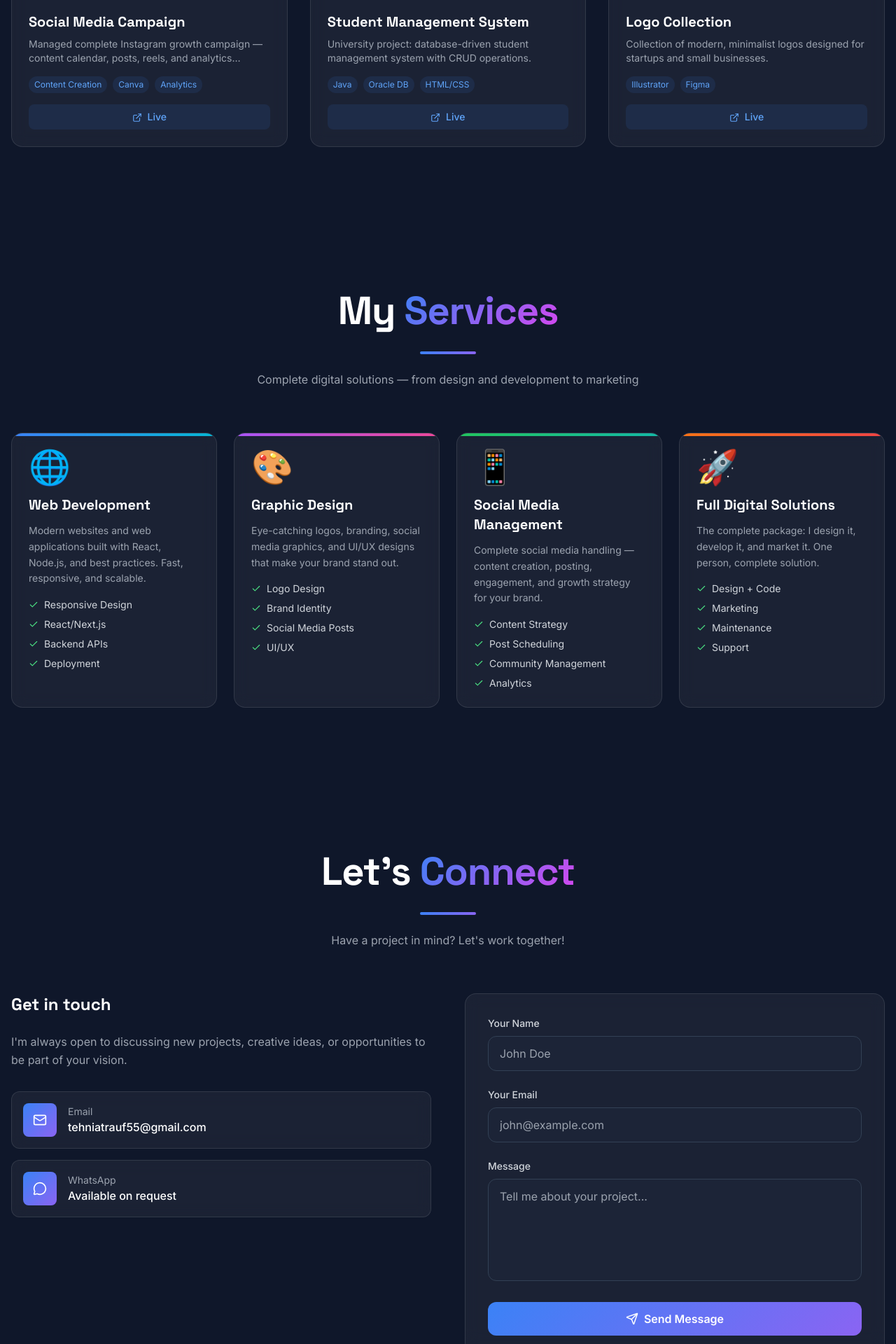
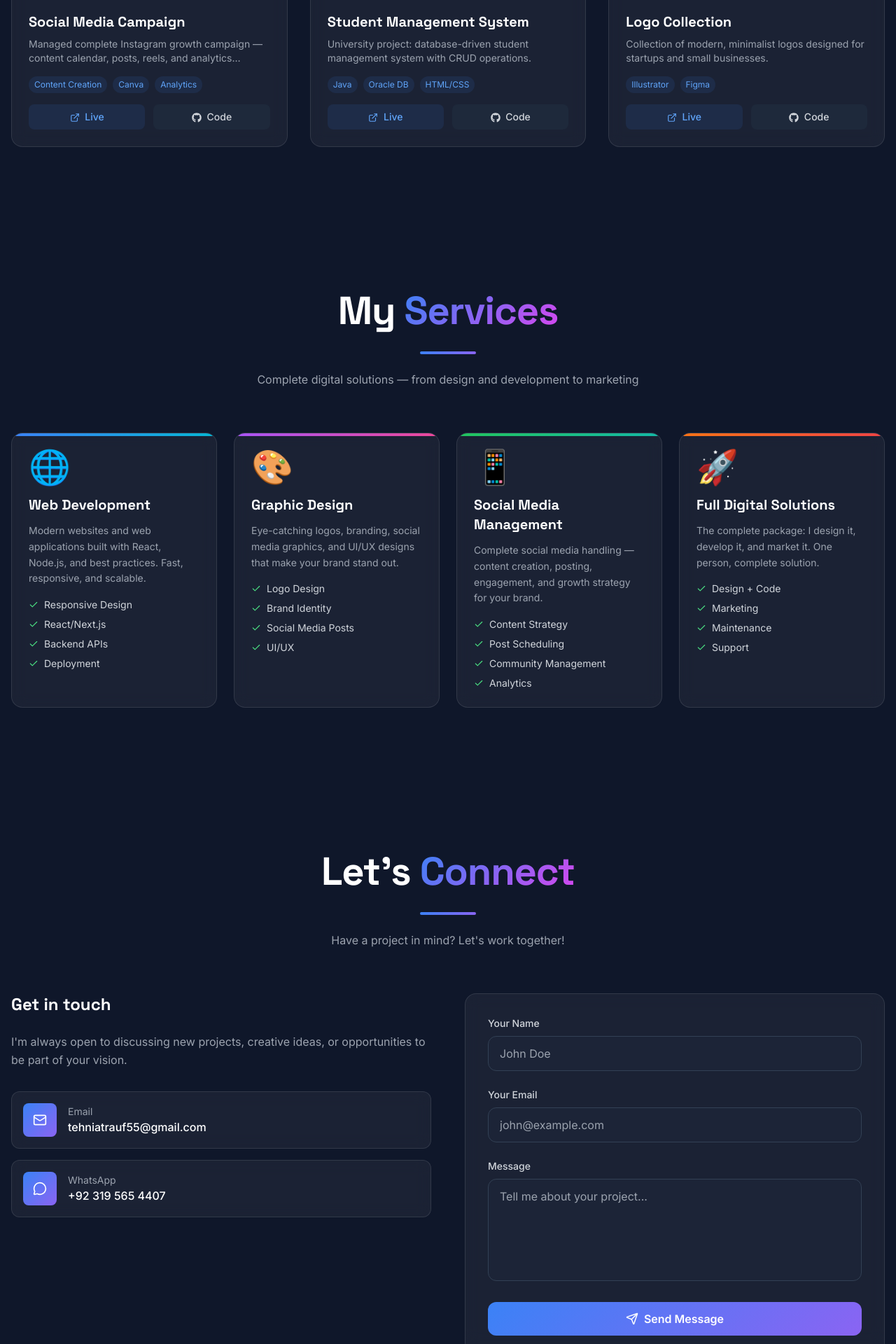
Before and after one commit to tehniatrauf/portfolio, a React (Create React App) app: page / in a window 1280 px wide. Shown: the part 3916-5836 px from the top of the page at 70% size. Built offline with nearby package versions, Linux system fonts and the light colour scheme.

Commit message:
Fix ESLint errors and structure

```diff
--- a/src/components/Contact.jsx
+++ b/src/components/Contact.jsx
@@ -11,9 +11,10 @@ const Contact = () => {
     e.preventDefault();
     setLoading(true);
 
-    // Opens default email client
     const subject = encodeURIComponent(`Portfolio Contact from ${form.name}`);
-    const body = encodeURIComponent(`Name: ${form.name}\nEmail: ${form.email}\n\nMessage:\n${form.message}`);
+    const body = encodeURIComponent(
+      `Name: ${form.name}\nEmail: ${form.email}\n\nMessage:\n${form.message}`
+    );
     window.location.href = `mailto:tehniatrauf55@gmail.com?subject=${subject}&body=${body}`;
 
     toast.success('Opening your email app...');
@@ -56,7 +57,10 @@ const Contact = () => {
             </p>
 
             <div className="space-y-4">
-              <a href="mailto:tehniatrauf55@gmail.com" className="flex items-center gap-4 glass p-4 rounded-xl hover:bg-white/10 transition-all">
+              <a
+                href="mailto:tehniatrauf55@gmail.com"
+                className="flex items-center gap-4 glass p-4 rounded-xl hover:bg-white/10 transition-all"
+              >
                 <div className="w-12 h-12 rounded-lg gradient-bg flex items-center justify-center">
                   <Mail size={20} />
                 </div>
@@ -66,13 +70,18 @@ const Contact = () => {
                 </div>
               </a>
 
-              <a href="#" className="flex items-center gap-4 glass p-4 rounded-xl hover:bg-white/10 transition-all">
+              <a
+                href="https://wa.me/923195654407"
+                target="_blank"
+                rel="noopener noreferrer"
+                className="flex items-center gap-4 glass p-4 rounded-xl hover:bg-white/10 transition-all"
+              >
                 <div className="w-12 h-12 rounded-lg gradient-bg flex items-center justify-center">
                   <MessageCircle size={20} />
                 </div>
                 <div>
                   <p className="text-sm text-gray-400">WhatsApp</p>
-                  <p className="font-medium">Available on request</p>
+                  <p className="font-medium">+92 319 565 4407</p>
                 </div>
               </a>
             </div>
--- a/src/components/Projects.jsx
+++ b/src/components/Projects.jsx
@@ -3,6 +3,7 @@ import { motion } from 'framer-motion';
 import { ExternalLink } from 'lucide-react';
 import { FaGithub } from 'react-icons/fa';
 import { projectsData } from '../data/projects';
+
 const Projects = () => {
   const [filter, setFilter] = useState('All');
   const categories = ['All', 'Full-Stack', 'Design', 'Social Media'];
@@ -98,7 +99,14 @@ const Projects = () => {
                   >
                     <ExternalLink size={14} className="inline mr-1" /> Live
                   </a>
-
+                  <a
+                    href={project.githubLink}
+                    target="_blank"
+                    rel="noopener noreferrer"
+                    className="flex-1 text-center py-2 rounded-lg bg-slate-800 text-gray-300 hover:bg-slate-700 transition-all text-sm font-medium"
+                  >
+                    <FaGithub size={14} className="inline mr-1" /> Code
+                  </a>
                 </div>
               </div>
             </motion.div>
```
Also changed, not shown: 1 other file (tests, documents, lock files or other folders).
